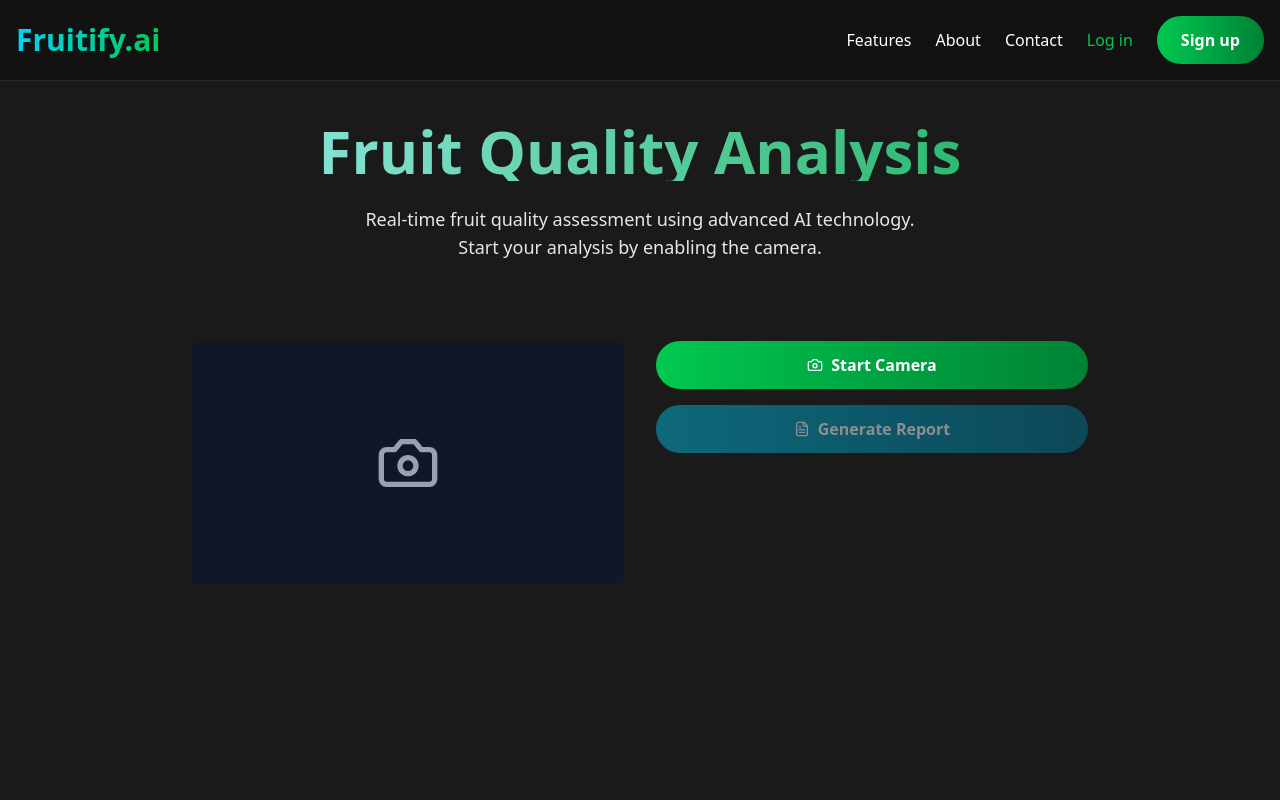
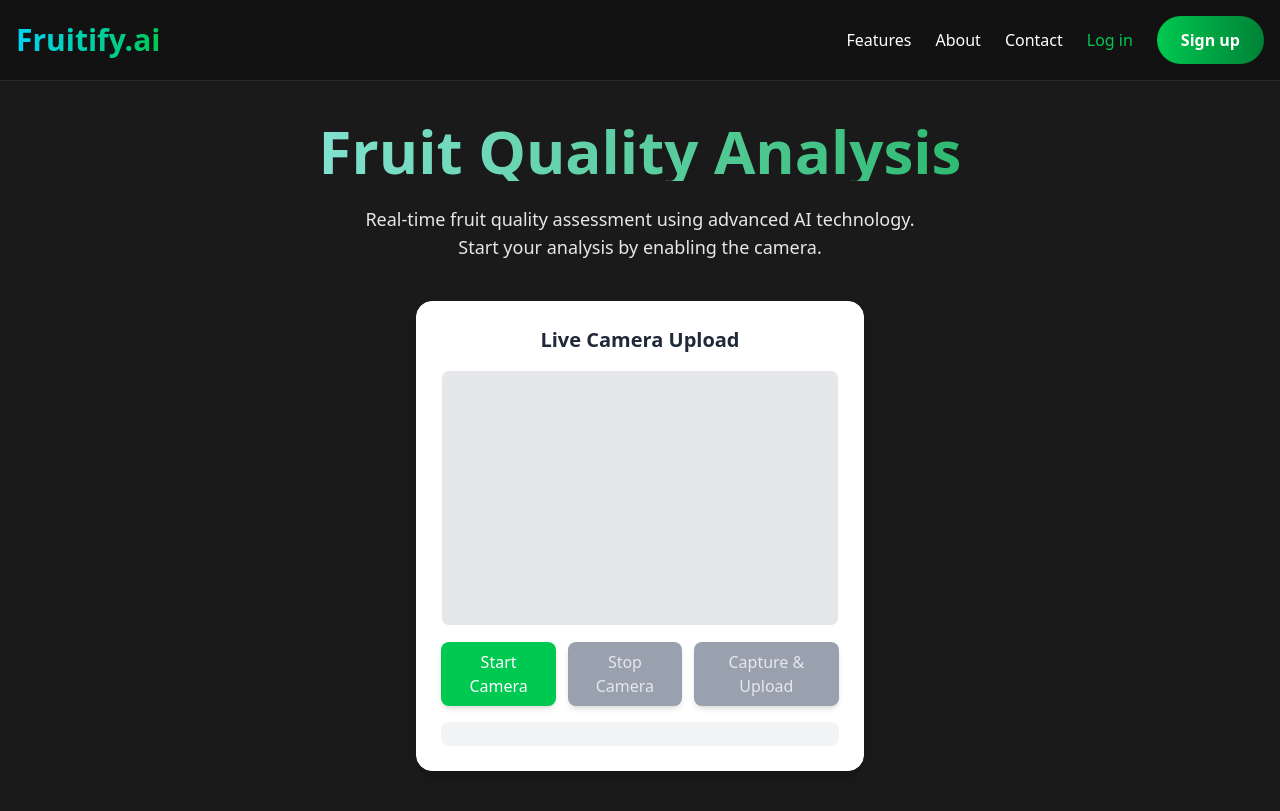
Before and after one commit to siddharthj14/Fruitify.AI, a React (Vite) app: page /analyse in a window 1280 px wide. Built offline with nearby package versions, Linux system fonts and the light colour scheme.

Commit message:
style : update web cam analysis page

```diff
--- a/src/pages/WebCamAnalysisPage.jsx
+++ b/src/pages/WebCamAnalysisPage.jsx
@@ -1,134 +1,144 @@
-import React, { useState, useRef } from 'react';
-import Webcam from 'react-webcam';
-import { Camera, FileText, X } from 'lucide-react';
+import React, { useState, useRef } from "react";
 
-const WebcamAnalysisPage = () => {
-  const [isWebcamActive, setIsWebcamActive] = useState(false);
-  const [isAnalyzing, setIsAnalyzing] = useState(false);
-  const [report, setReport] = useState(null);
-  const webcamRef = useRef(null);
+export default function CameraUpload() {
+  const [message, setMessage] = useState("");
+  const [stream, setStream] = useState(null);
+  const videoRef = useRef(null);
+  const canvasRef = useRef(null);
 
-  const videoConstraints = {
-    facingMode: 'environment',
-    width: 720,
-    height: 480
-  };
-
-  const startWebcam = () => {
-    setIsWebcamActive(true);
-  };
-
-  const stopWebcam = () => {
-    setIsWebcamActive(false);
-  };
-
-  const generateReport = async () => {
-    if (webcamRef.current) {
-      setIsAnalyzing(true);
-      // Capture the current frame
-      const imageSrc = webcamRef.current.getScreenshot();
-
-      // Simulate analysis delay
-      await new Promise(resolve => setTimeout(resolve, 2000));
-
-      setReport({
-        type: 'success',
-        timestamp: new Date().toLocaleString(),
-        details: {
-          defectsFound: 2,
-          quality: 'Good',
-          recommendations: 'Minor improvements needed in sorting process'
+  // Start the camera
+  const startCamera = async () => {
+    try {
+      const userStream = await navigator.mediaDevices.getUserMedia({
+        video: true,
+      });
+      setStream(userStream);
+      if (videoRef.current) {
+        videoRef.current.srcObject = userStream;
       }
-      });
-      setIsAnalyzing(false);
+    } catch (error) {
+      console.error("Error accessing camera:", error);
+      setMessage("Failed to access camera.");
     }
   };
 
+  // Stop the camera
+  const stopCamera = () => {
+    if (stream) {
+      stream.getTracks().forEach((track) => track.stop());
+      setStream(null);
+    }
+    if (videoRef.current) {
+      videoRef.current.srcObject = null;
+    }
+  };
+
+  // Capture an image from the camera
+  const captureImage = async () => {
+    if (!videoRef.current || !canvasRef.current) return;
+
+    const canvas = canvasRef.current;
+    const context = canvas.getContext("2d");
+
+    canvas.width = videoRef.current.videoWidth;
+    canvas.height = videoRef.current.videoHeight;
+
+    context.drawImage(videoRef.current, 0, 0, canvas.width, canvas.height);
+
+    canvas.toBlob(async (blob) => {
+      if (!blob) return;
+      const formData = new FormData();
+      formData.append("file", blob, "captured_image.jpg");
+
+      try {
+        const response = await fetch("http://127.0.0.1:5000/track", {
+          method: "POST",
+          body: formData,
+        });
+
+        const data = await response.json();
+        if (response.ok) {
+          setMessage({
+            message: data.message,
+            predicted_fruit_freshness: data.predicted_fruit_freshness,
+          });
+        } else {
+          setMessage({
+            message: `Error: ${data.message || "Unknown error"}`,
+            predicted_fruit_freshness: "",
+          });
+        }
+      } catch (error) {
+        setMessage({
+          message: "Failed to connect to the backend!",
+          predicted_fruit_freshness: "",
+        });
+        console.error(error);
+      }
+    }, "image/jpeg");
+  };
+
   return (
-    <div className="text-center pt-10 pb-45 px-4">
+    <div className="text-center py-10">
       <h2 className="text-6xl font-bold mb-6 bg-gradient-to-r from-cyan-200 to-green-600 text-transparent bg-clip-text">
         Fruit Quality Analysis
       </h2>
-
       <p className="text-gray-200 mb-10 max-w-xl mx-auto text-lg">
-        Real-time fruit quality assessment using advanced AI technology. Start your analysis by enabling the camera.
+        Real-time fruit quality assessment using advanced AI technology. Start
+        your analysis by enabling the camera.
       </p>
-
-      <div className="mt-20 flex flex-col md:flex-row items-start justify-between max-w-4xl mx-auto gap-8">
-        <div className="w-full md:w-1/2 relative aspect-video bg-gray-900 rounded-lg overflow-hidden">
-          {isWebcamActive ? (
-            <>
-              <Webcam
-                ref={webcamRef}
-                audio={false}
-                screenshotFormat="image/jpeg"
-                videoConstraints={videoConstraints}
-                className="w-full h-full object-cover"
+      <div className="p-6 border rounded-2xl shadow-lg max-w-md mx-auto bg-white dark:bg-gray-900 text-center">
+        <h2 className="text-xl font-semibold mb-4 text-gray-800 dark:text-white">
+          Live Camera Upload
+        </h2>
+        <div className="relative w-full h-64 border rounded-lg overflow-hidden bg-gray-200 dark:bg-gray-700">
+          <video
+            ref={videoRef}
+            autoPlay
+            playsInline
+            className="absolute inset-0 w-full h-full object-cover"
           />
+        </div>
+        <canvas ref={canvasRef} className="hidden" />
+        <div className="flex flex-col sm:flex-row justify-center gap-3 mt-4">
           <button
-                onClick={stopWebcam}
-                className="absolute top-4 right-4 p-2 bg-gradient-to-r from-red-500 to-red-700 rounded-full hover:from-red-700 hover:to-red-500 transition-all duration-300"
+            onClick={startCamera}
+            className="bg-green-500 hover:bg-green-600 text-white px-4 py-2 rounded-lg transition duration-300 shadow-md cursor-pointer"
           >
-                <X className="w-6 h-6 text-white" />
+            Start Camera
           </button>
-            </>
-          ) : (
-            <div className="absolute inset-0 flex items-center justify-center">
-              <Camera className="w-16 h-16 text-gray-400" />
-            </div>
-          )}
-        </div>
-
-        <div className="w-full md:w-1/2 space-y-6">
-          <div className="space-y-4">
           <button
-              onClick={startWebcam}
-              disabled={isWebcamActive}
-              className="w-full cursor-pointer px-6 py-3 bg-gradient-to-r from-green-500 to-green-700 text-white hover:from-green-700 hover:to-green-500 rounded-3xl font-semibold transition-all duration-300 disabled:opacity-50 disabled:cursor-not-allowed"
+            onClick={stopCamera}
+            className={`cursor-pointer px-4 py-2 rounded-lg transition duration-300 shadow-md ${
+              stream
+                ? "bg-red-500 hover:bg-red-600 text-white"
+                : "bg-gray-400 text-gray-200 cursor-not-allowed"
+            }`}
+            disabled={!stream}
           >
-              <span className="flex items-center justify-center gap-2">
-                <Camera className="w-4 h-4" />
-                Start Camera
-              </span>
+            Stop Camera
           </button>
-
           <button
-              onClick={generateReport}
-              disabled={!isWebcamActive || isAnalyzing}
-              className="w-full cursor-pointer px-6 py-3 bg-gradient-to-r from-cyan-500 to-cyan-700 text-white hover:from-cyan-700 hover:to-cyan-500 rounded-3xl font-semibold transition-all duration-300 disabled:opacity-50 disabled:cursor-not-allowed"
+            onClick={captureImage}
+            className={`cursor-pointer px-4 py-2 rounded-lg transition duration-300 shadow-md ${
+              stream
+                ? "bg-blue-500 hover:bg-blue-600 text-white"
+                : "bg-gray-400 text-gray-200 cursor-not-allowed"
+            }`}
+            disabled={!stream}
           >
-              <span className="flex items-center justify-center gap-2">
-                <FileText className="w-4 h-4" />
-                {isAnalyzing ? 'Analyzing...' : 'Generate Report'}
-              </span>
+            Capture & Upload
           </button>
         </div>
-
-          {report && (
-            <div className="mt-6">
-              {report.type === 'error' ? (
-                <div className="text-red-500 bg-red-50 p-4 rounded-lg">
-                  {report.message}
-                </div>
-              ) : (
-                <div className="bg-gradient-to-r from-gray-800 to-gray-900 text-gray-200 p-6 rounded-lg">
-                  <h3 className="text-2xl font-bold mb-4 bg-gradient-to-r from-cyan-200 to-green-600 text-transparent bg-clip-text">
-                    Analysis Report
-                  </h3>
-                  <div className="space-y-2 text-lg">
-                    <p>Time: {report.timestamp}</p>
-                    <p>Defects Found: {report.details.defectsFound}</p>
-                    <p>Quality Rating: {report.details.quality}</p>
-                    <p>Recommendations: {report.details.recommendations}</p>
-                  </div>
-                </div>
-              )}
-            </div>
+        <div className="mt-4 p-3 rounded-lg bg-gray-100 dark:bg-gray-800 text-gray-700 dark:text-gray-300 text-sm">
+          {message && <h1 className="font-medium">{message.message}</h1>}
+          {message && (
+            <h1 className="font-semibold text-lg text-green-600 dark:text-green-400">
+              {message.predicted_fruit_freshness}
+            </h1>
           )}
         </div>
       </div>
     </div>
   );
-};
-
-export default WebcamAnalysisPage;
+}
```
Lines whose indentation alone changed are shown as unchanged.
